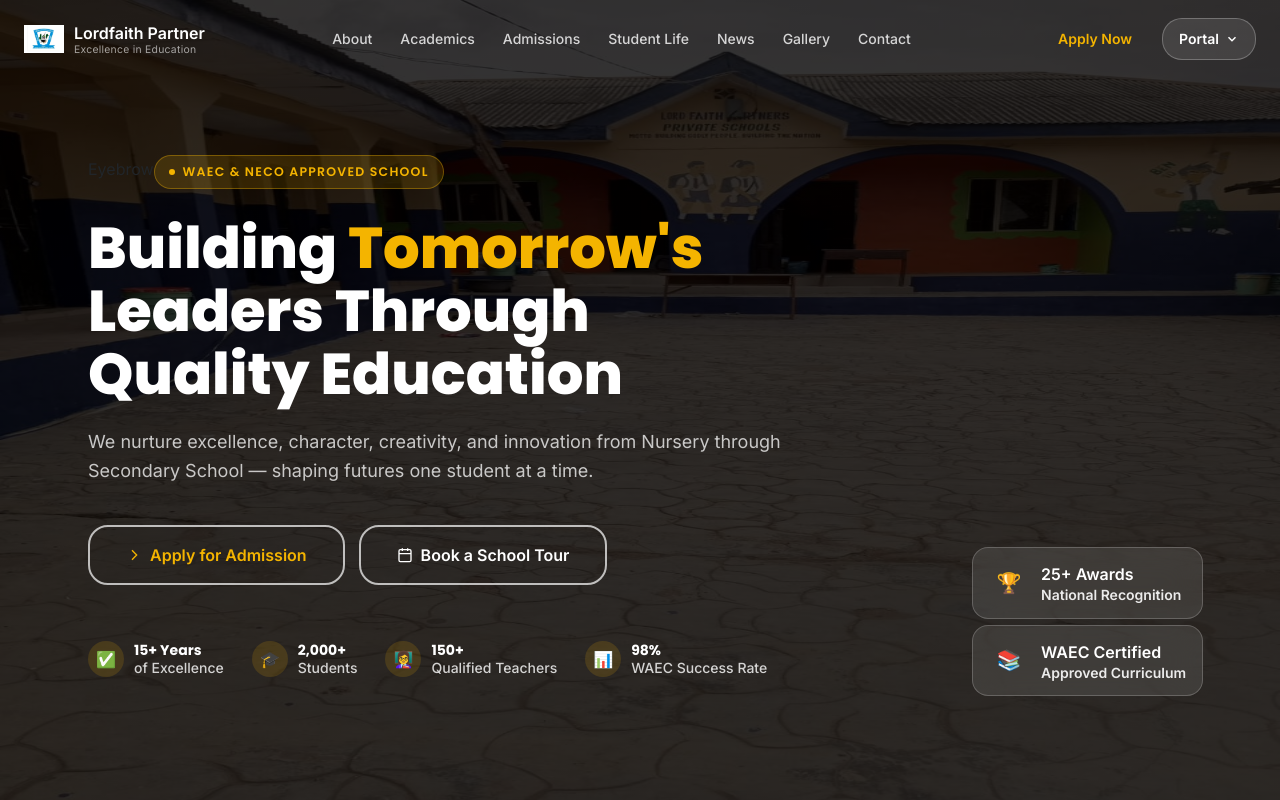
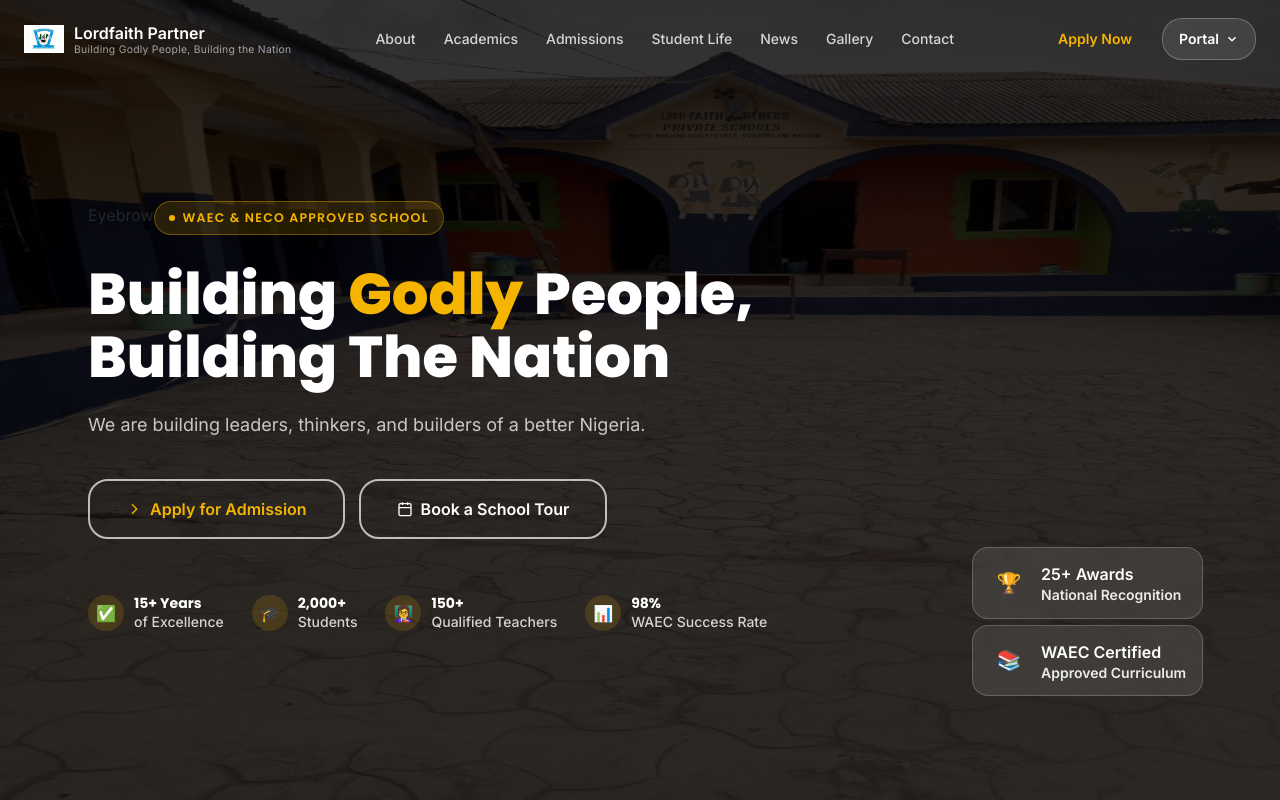
Before and after one commit to Ayomi-Dev/faith-partner-landing-page, a Next.js app: page / in a window 1280 px wide. Shown: the top 800 px of the page. Built offline with nearby package versions, Linux system fonts and the light colour scheme.

Commit message:
Included school's motto to navbar and hero sections

```diff
--- a/app/components/layout/Navbar.tsx
+++ b/app/components/layout/Navbar.tsx
@@ -62,7 +62,7 @@ export function Navbar() {
             </div>
             <div className="leading-tight">
               <p className="font-head font-bold text-white text-[1rem]">Lordfaith Partner</p>
-              <p className="text-white/60 text-[0.65rem] tracking-wide">Excellence in Education</p>
+              <p className="text-white/60 text-[0.65rem] tracking-wide">Building Godly People, Building the Nation</p>
             </div>
           </Link>
 
--- a/app/components/sections/Hero.tsx
+++ b/app/components/sections/Hero.tsx
@@ -33,19 +33,16 @@ export function Hero() {
         >
           Building{" "}
           <span style={{ color: "var(--gold)" }}>
-            Tomorrow&apos;s
+            Godly{" "}
           </span>
+          People,
           <br />
-          Leaders Through
-          <br />
-          Quality Education
+          Building The Nation
         </h1>
 
         {/* Description */}
         <p className="mb-10 max-w-180 text-base leading-relaxed text-white/75 sm:text-lg">
-          We nurture excellence, character, creativity, and innovation from
-          Nursery through Secondary School — shaping futures one student at a
-          time.
+          We are building leaders, thinkers, and builders of a better Nigeria.
         </p>
 
         {/* Buttons */}
```
